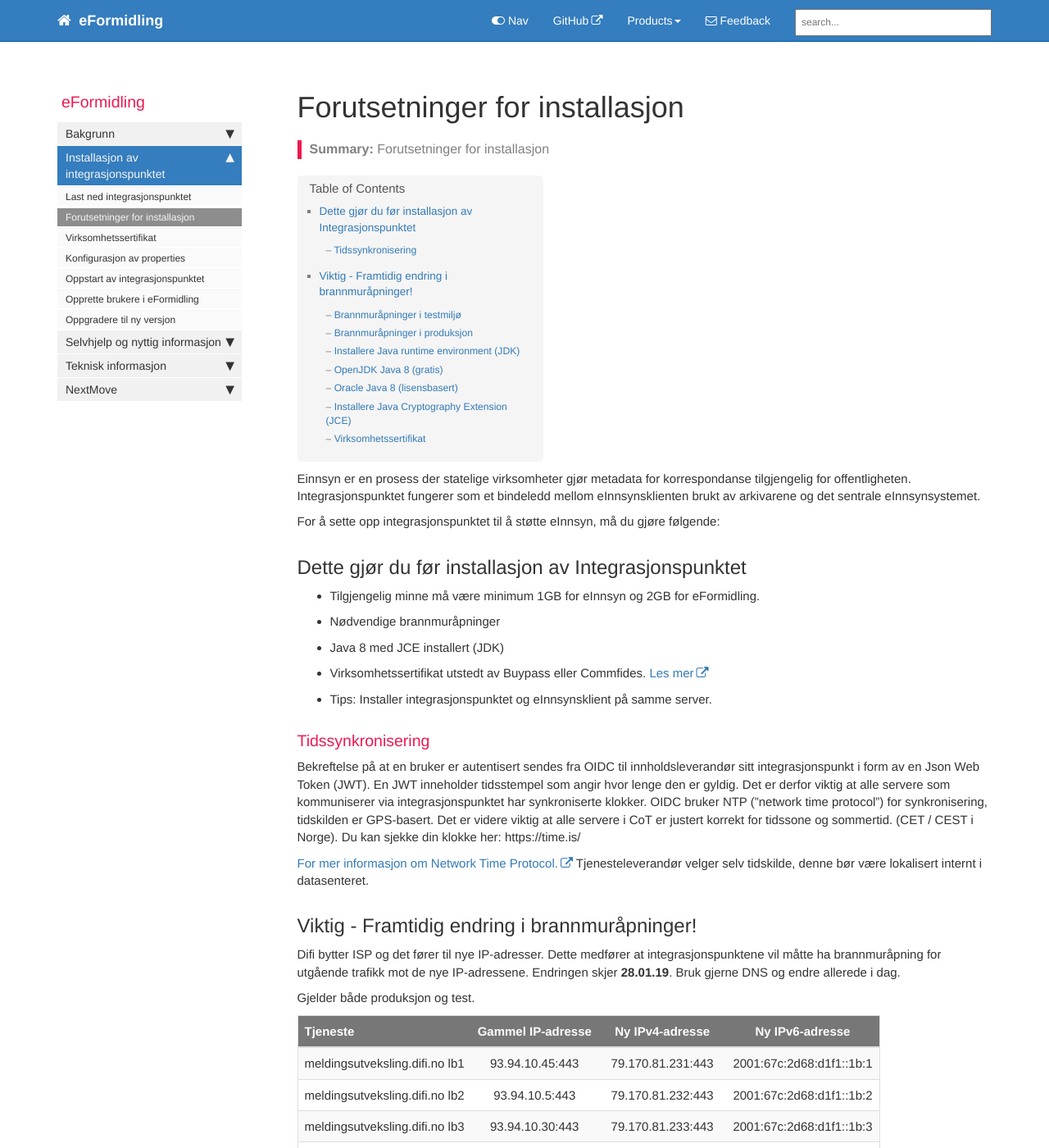
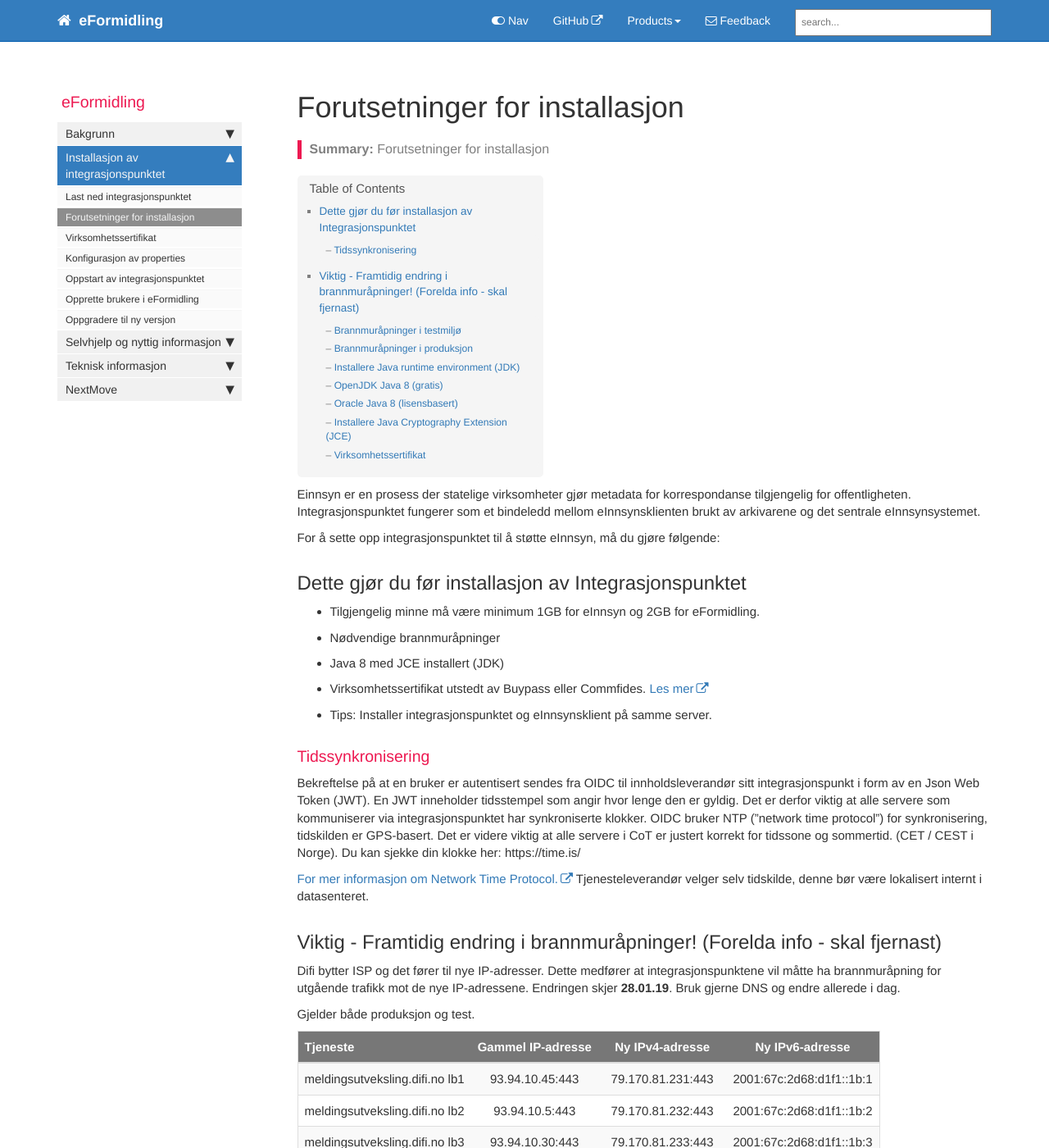
Before and after one commit to difi/eformidling, a Jekyll site: the page built from pages/Installasjon/prereq.md, in a window 1280 px wide and 1400 px high. Shown: the whole window at 82% size. Built offline with Jekyll 4.4.1, drawn with Linux system fonts in a browser that asks for light colours; nearby versions of some CDN libraries; comment, search, counter and statistics services are not loaded.

Commit message:
Update prereq.md

```diff
--- a/pages/Installasjon/prereq.md
+++ b/pages/Installasjon/prereq.md
@@ -26,7 +26,7 @@ Bekreftelse på at en bruker er autentisert sendes fra OIDC til innholdsleverand
 [For mer informasjon om Network Time Protocol.](https://no.wikipedia.org/wiki/Network_Time_Protocol)
 Tjenesteleverandør velger selv tidskilde, denne bør være lokalisert internt i datasenteret.
 
-## Viktig - Framtidig endring i brannmuråpninger!
+## Viktig - Framtidig endring i brannmuråpninger! (Forelda info - skal fjernast)
 Difi bytter ISP og det fører til nye IP-adresser. Dette medfører at integrasjonspunktene vil måtte ha brannmuråpning for utgående trafikk mot de nye IP-adressene. Endringen skjer **28.01.19**. Bruk gjerne DNS og endre allerede i dag.
 
 Gjelder både produksjon og test.
```
